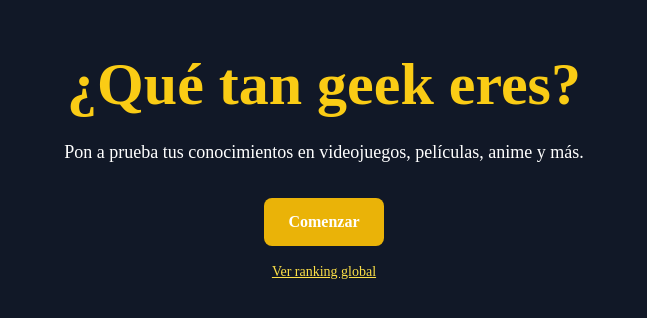
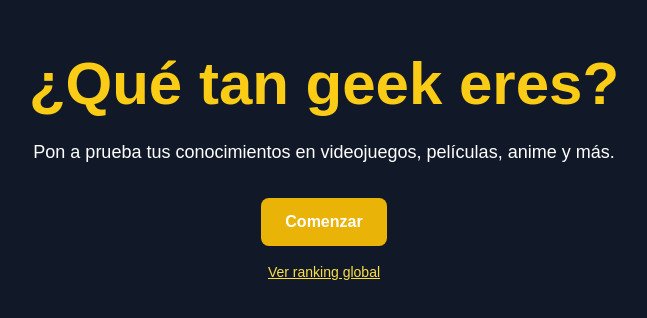
Before and after one commit to ajtc16/trivia-geek, a React (Vite) app: page / in a window 1280 px wide. Shown: the part 232-550 px from the top of the page, without its empty margins (316-963 px from the left). Built offline with nearby package versions, Linux system fonts and the light colour scheme.

Commit message:
feat: cambios en css por probnlemas con font en moviles

```diff
--- a/index.html
+++ b/index.html
@@ -4,6 +4,8 @@
     <meta charset="UTF-8" />
     <meta name="viewport" content="width=device-width, initial-scale=1.0"/>
     <link rel="icon" type="image/x-icon" href="/favicon.ico" />
+    <link href="https://fonts.googleapis.com/css2?family=Press+Start+2P&display=swap" rel="stylesheet" />
+
 
     <title>Trivia Geek | eltoniogeek</title>
   </head>
--- a/src/index.css
+++ b/src/index.css
@@ -1,9 +1,9 @@
 @tailwind base;
 @tailwind components;
 @tailwind utilities;
-@import url('https://fonts.googleapis.com/css2?family=Press+Start+2P&display=swap');
+
 
 
 body {
-  font-family: 'Press Start 2P', cursive;
+  font-family: sans-serif;
 }
```
